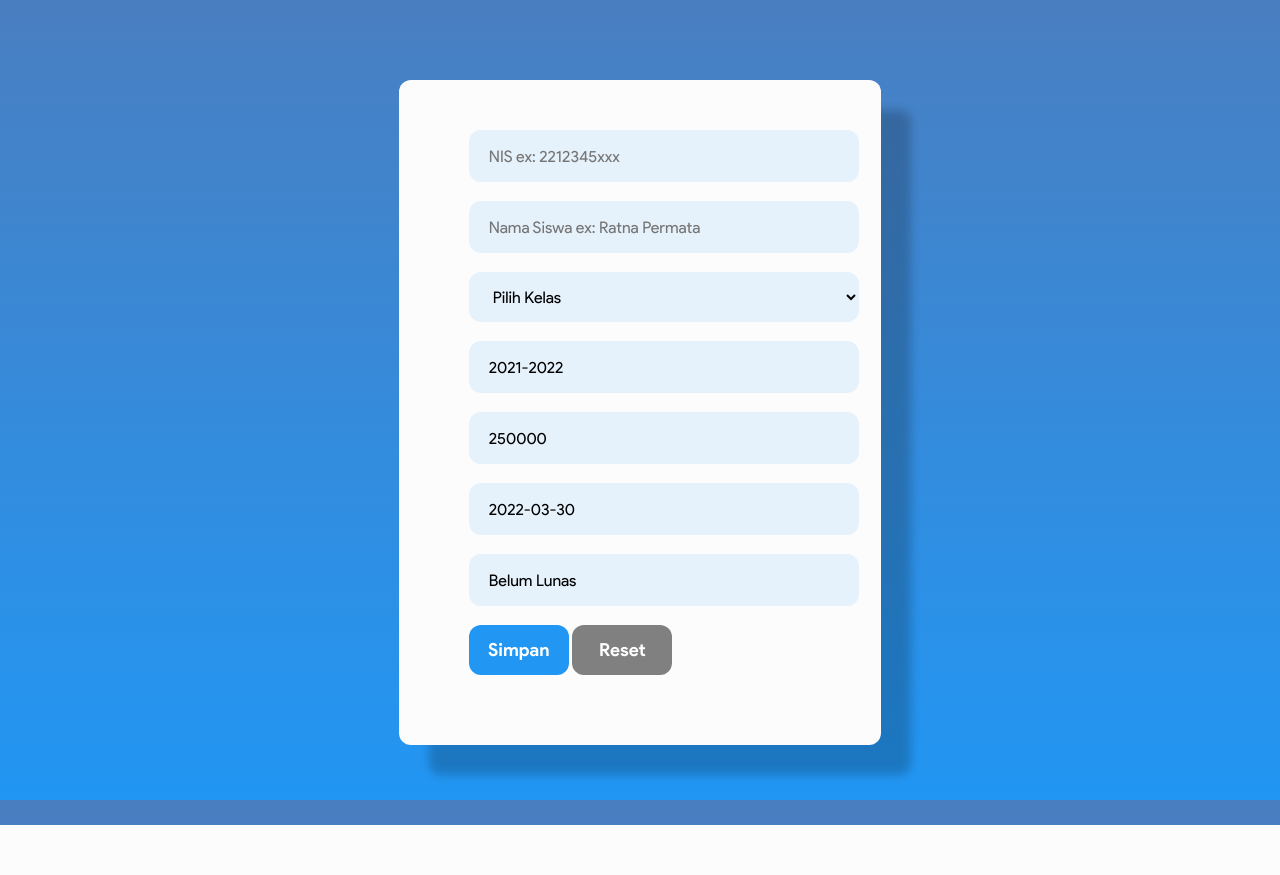
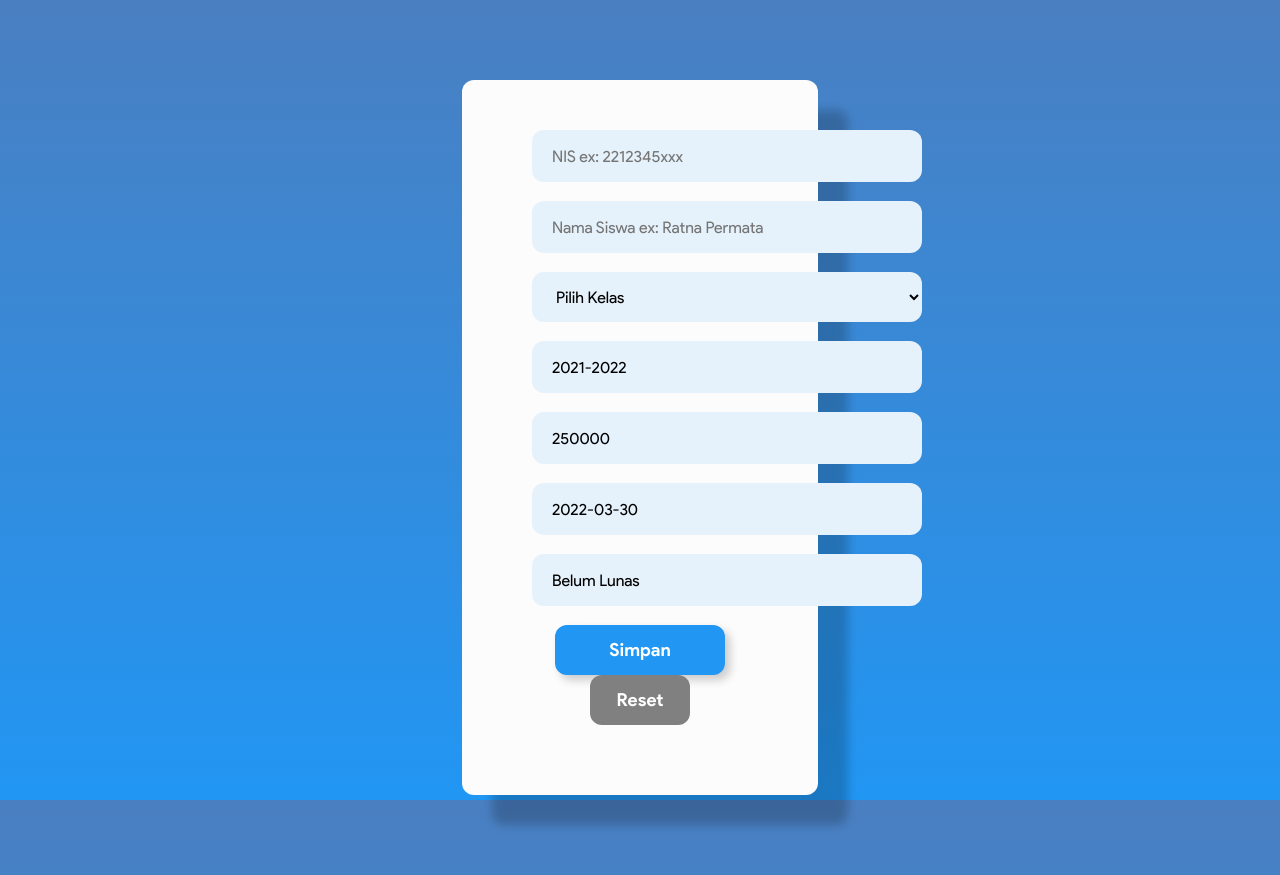
Before and after one commit to alter0z/SppPayment, a PHP site: page /staticweb/addSiswa.html in a window 1280 px wide. Before the commit the page ends 825 px from the top, so only its background shows below. Run offline with PHP 8.4, Linux system fonts and the light colour scheme.

Commit message:
clearing css

```diff
--- a/src/staticweb/addSiswa.html
+++ b/src/staticweb/addSiswa.html
@@ -1,9 +1,9 @@
 <!DOCTYPE html>
 <html lang="en">
     <head>
-    <meta charset="UTF-8">
-    <meta http-equiv="X-UA-Compatible" content="IE=edge">
-    <meta name="viewport" content="width=device-width, initial-scale=1.0">
+        <meta charset="UTF-8" />
+        <meta http-equiv="X-UA-Compatible" content="IE=edge" />
+        <meta name="viewport" content="width=device-width, initial-scale=1.0" />
         <link rel="stylesheet" href="styles/style.css" />
         <script src="scripts/script.js"></script>
         <title>Tambah Siswa</title>
@@ -12,15 +12,15 @@
         <div class="rowAdd">
             <div class="colAdd">
                 <form action="showSiswa.html" method="post">
-                    <div class="user">
-                        <input type="text" name="NIS" id="add-nis" maxlength="40" placeholder="NIS ex: 2212345xxx"><br>
+                    <div class="input-field">
+                        <input type="text" name="NIS" id="add-nis" maxlength="40" placeholder="NIS ex: 2212345xxx" />
                     </div>
-                    <br>
-                    <div class="user">
-                        <input type="text" name="NamaSiswa" id="add-ns" placeholder="Nama Siswa ex: Ratna Permata"><br>
+                    <br />
+                    <div class="input-field">
+                        <input type="text" name="NamaSiswa" id="add-ns" placeholder="Nama Siswa ex: Ratna Permata" />
                     </div>
-                    <br>
-                    <div class="kelas-add">
+                    <br />
+                    <div class="drop-down">
                         <select name="Kelas" id="add-class">
                             <option value="null">Pilih Kelas</option>
                             <option value="10-A">10-A</option>
@@ -43,25 +43,25 @@
                             <option value="12-F">12-F</option>
                         </select>
                     </div>
-                        <br>
-                    <div class="user">
-                    <input type="text" name="tahunAjaran" value="2021-2022" id="add-ta" readonly><br>
+                    <br />
+                    <div class="input-field">
+                        <input type="text" name="tahunAjaran" value="2021-2022" id="add-ta" readonly />
                     </div>
-                    <br>
-                    <div class="user">
-                    <input type="text" name="biayaSpp" value="250000" id="add-spp" readonly><br>
+                    <br />
+                    <div class="input-field">
+                        <input type="text" name="biayaSpp" value="250000" id="add-spp" readonly />
                     </div>
-                    <br>
-                    <div class="user">
-                    <input type="text" name="jatuhTempo" value="2022-03-30" id="add-jt" readonly><br>
+                    <br />
+                    <div class="input-field">
+                        <input type="text" name="jatuhTempo" value="2022-03-30" id="add-jt" readonly />
                     </div>
-                    <br>
-                    <div class="user">
-                    <input type="text" name="transaksi" value="Belum Lunas" id="add-t" readonly><br>
+                    <br />
+                    <div class="input-field">
+                        <input type="text" name="transaksi" value="Belum Lunas" id="add-t" readonly />
                     </div>
-                    <br>
-                <input type="submit" name="Simpan" value="Simpan" onclick="addSiswa()">
-                <input type="reset" value="Reset">
+                    <br />
+                    <input type="submit" name="Simpan" value="Simpan" onclick="addSiswa()" />
+                    <input type="reset" value="Reset" />
                 </form>
             </div>
         </div>
--- a/src/staticweb/showSiswa.html
+++ b/src/staticweb/showSiswa.html
@@ -20,7 +20,8 @@
                     <li><a href="transaksi.html">Transaksi</a></li>
                 </ul>
             </div>
-        </div><br><br><br><br>
+        </div>
+        <br /><br /><br /><br />
         <div class="rowShow">
             <div class="colShow">
                 <div class="table-page">
@@ -82,7 +83,8 @@
                             <td><span id="result-jt"></span></td>
                         </tr>
                     </table>
-                    <p><a href="addSiswa.html">Tambah Siswa</a></p>
+                    <br />
+                    <a href="addWalkas.html"><input type="submit" name="add" value="Tambah Siswa" /></a>
                 </div>
             </div>
         </div>
--- a/src/staticweb/showUser.html
+++ b/src/staticweb/showUser.html
@@ -20,10 +20,11 @@
                     <li><a href="transaksi.html">Transaksi</a></li>
                 </ul>
             </div>
-        </div><br><br><br><br>
+        </div>
+        <br /><br /><br /><br />
         <div class="rowShow">
             <div class="colShow">
-                <div class="table-page">
+                <div class="table-u">
                     <table>
                         <tr>
                             <th>Nama</th>
--- a/src/staticweb/styles/style.css
+++ b/src/staticweb/styles/style.css
@@ -109,21 +109,7 @@
     border-width: 10px;
 } */
 
-.name-form input {
-    font-family: ProductSansRegular;
-    background: #e6f2fb;
-    height: 50px;
-    width: 350px;
-    padding-left: 20px;
-    padding-right: 20px;
-    font-size: 16px;
-    cursor: pointer;
-    border-radius: 12px;
-    outline: none;
-    border: none;
-}
-
-.role select {
+.drop-down select {
     font-family: ProductSansRegular;
     background: #e6f2fb;
     height: 50px;
@@ -137,7 +123,7 @@
     border-radius: 12px;
 }
 
-.user input {
+.input-field input {
     font-family: ProductSansRegular;
     background: #e6f2fb;
     height: 50px;
@@ -168,7 +155,7 @@
     border: none;
     display: block;
     height: 50px;
-    width: 100px;
+    width: 170px;
     background-color: #2196f3;
     color: #fff;
     font-family: ProductSansBold;
@@ -179,6 +166,7 @@
     cursor: pointer;
     text-align: center;
     border-radius: 12px;
+    box-shadow: 5px 5px 10px rgba(0, 0, 0, 0.2);
 }
 /* input[type='reset'] {
     border: none;
@@ -313,17 +349,17 @@
     padding: 50px;
 }
 
-.rowAdd{
+.rowAdd {
     background-color: #fcfcfc;
-    width: 35%;
+    width: 25%;
     padding: 20px;
     margin: 80px auto;
+    text-align: center;
     border-radius: 12px;
     box-shadow: 30px 30px 10px rgba(0, 0, 0, 0.2);
 }
 
-.colAdd
-{
+.colAdd {
     margin-top: -20px;
     padding: 50px;
 }
@@ -350,18 +386,3 @@
     -webkit-transition: all 0.2s ease;
     transition: all 0.2s ease;
 }
-
-
-.kelas-add select {
-    font-family: ProductSansRegular;
-    background: #e6f2fb;
-    height: 50px;
-    width: 390px;
-    padding-left: 20px;
-    padding-right: 20px;
-    font-size: 16px;
-    cursor: pointer;
-    border: none;
-    outline: none;
-    border-radius: 12px;
-}
```
Also changed, not shown: other parts of src/staticweb/styles/style.css (+53 -4 lines), src/staticweb/addTransaksi.html (+10 -10 lines), src/staticweb/addWalkas.html (+9 -9 lines), src/staticweb/register.html (+4 -4 lines), src/staticweb/showWalkas.html (+5 -3 lines). Lines whose indentation alone changed are shown as unchanged.
